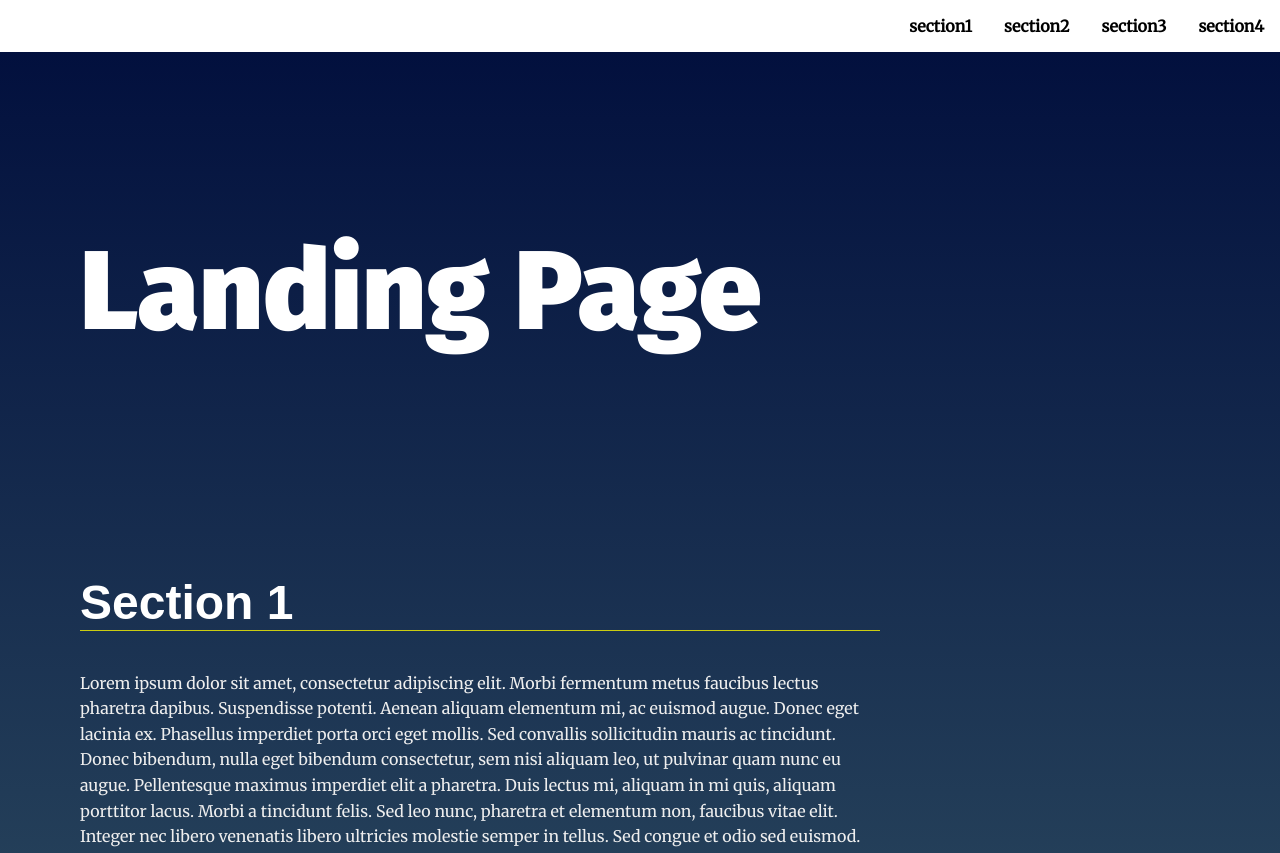
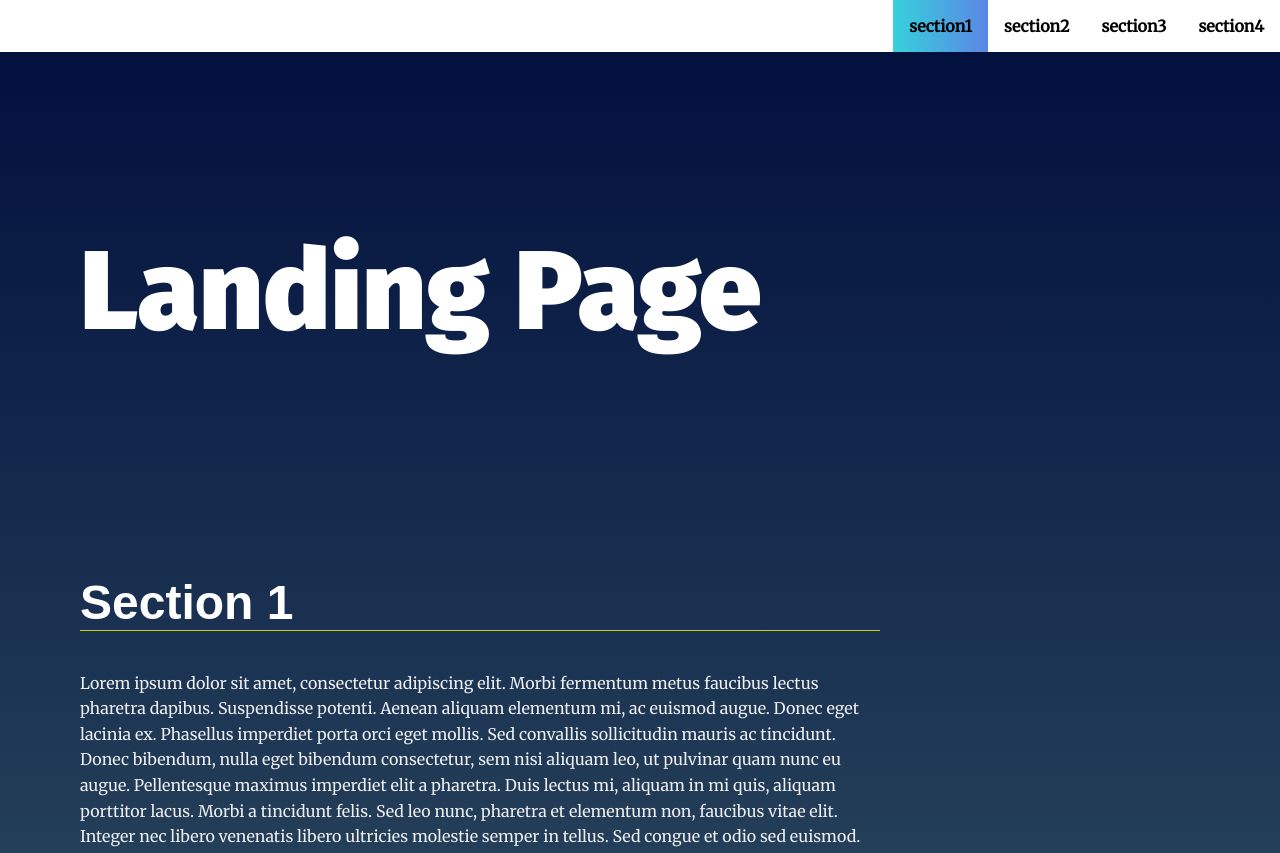
Before and after one commit to PA55ION/landing-page, a plain HTML site: page index.html in a window 1280 px wide. Shown: the top 853 px of the page. Drawn offline with Linux system fonts and the light colour scheme.

Commit message:
feat: add section active state while scrolling through the page

```diff
--- a/css/styles.css
+++ b/css/styles.css
@@ -230,3 +230,9 @@ section .active_class .landing__container::after {
     color: white;
 
 }
+
+
+  .active {
+    background: linear-gradient(to right, #36d1dc, #5b86e5);
+    color: white;
+  }
--- a/index.html
+++ b/index.html
@@ -26,7 +26,7 @@
     a data attribute that will populate the li node.
     Adding more sections will automatically populate nav.
     The first section is set to active class by default -->
-    <section id="section1" data-nav="Section 1" class="active">
+    <section id="section1" data-nav="Section 1" class="active_class">
       <div class="landing__container">
         <h2>Section 1</h2>
         <p>Lorem ipsum dolor sit amet, consectetur adipiscing elit. Morbi fermentum metus faucibus lectus pharetra dapibus. Suspendisse potenti. Aenean aliquam elementum mi, ac euismod augue. Donec eget lacinia ex. Phasellus imperdiet porta orci eget mollis. Sed convallis sollicitudin mauris ac tincidunt. Donec bibendum, nulla eget bibendum consectetur, sem nisi aliquam leo, ut pulvinar quam nunc eu augue. Pellentesque maximus imperdiet elit a pharetra. Duis lectus mi, aliquam in mi quis, aliquam porttitor lacus. Morbi a tincidunt felis. Sed leo nunc, pharetra et elementum non, faucibus vitae elit. Integer nec libero venenatis libero ultricies molestie semper in tellus. Sed congue et odio sed euismod.</p>
@@ -58,6 +58,7 @@
         <p>Aliquam a convallis justo. Vivamus venenatis, erat eget pulvinar gravida, ipsum lacus aliquet velit, vel luctus diam ipsum a diam. Cras eu tincidunt arcu, vitae rhoncus purus. Vestibulum fermentum consectetur porttitor. Suspendisse imperdiet porttitor tortor, eget elementum tortor mollis non.</p>
       </div>
     </section>
+
   </main>
   <footer class="page__footer">
     <p>&copy Udacity</p>
--- a/js/app.js
+++ b/js/app.js
@@ -99,6 +99,8 @@ for (let item of anchorLinks) { // relitere
 
 // Set sections as active
 
+//Found this solution from https://stackoverflow.com/questions/52025615/vanilla-js-change-active-state-of-links-when-scrolling-refactoring
+
 const links = document.querySelectorAll('.links');
 // const sections = document.querySelectorAll('section');
 
```
